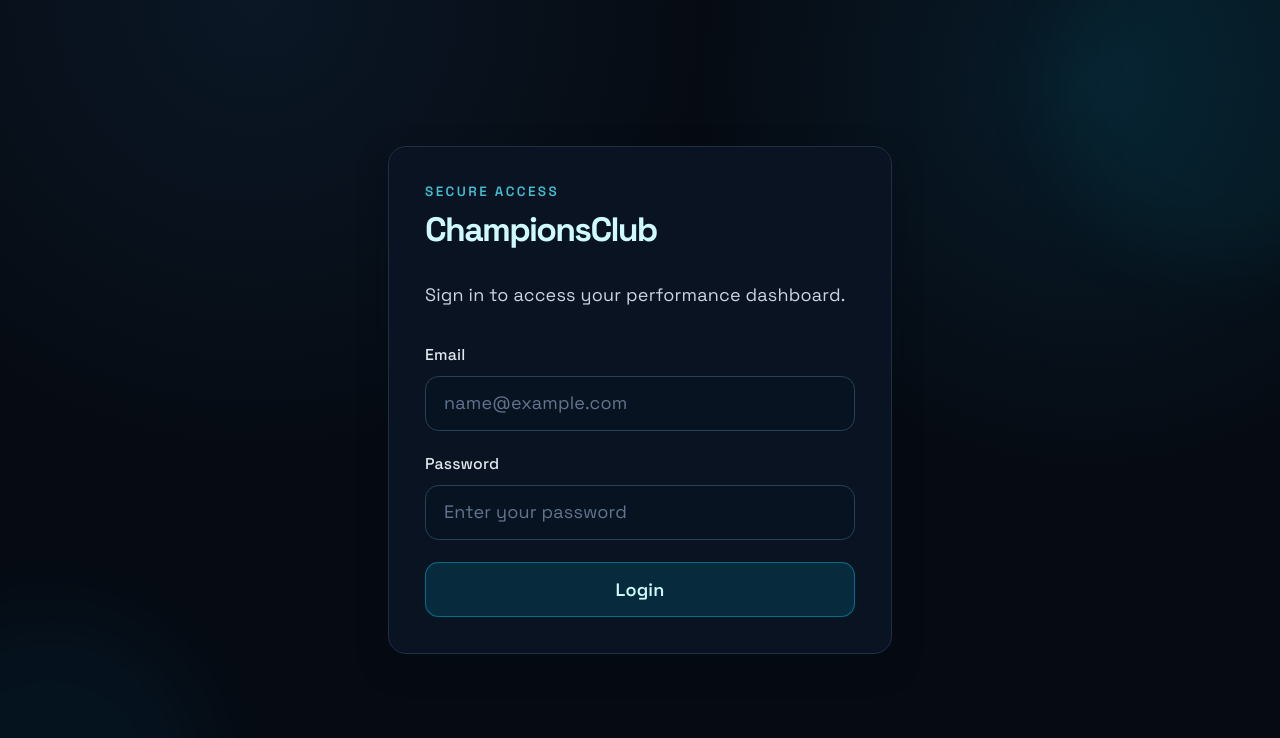
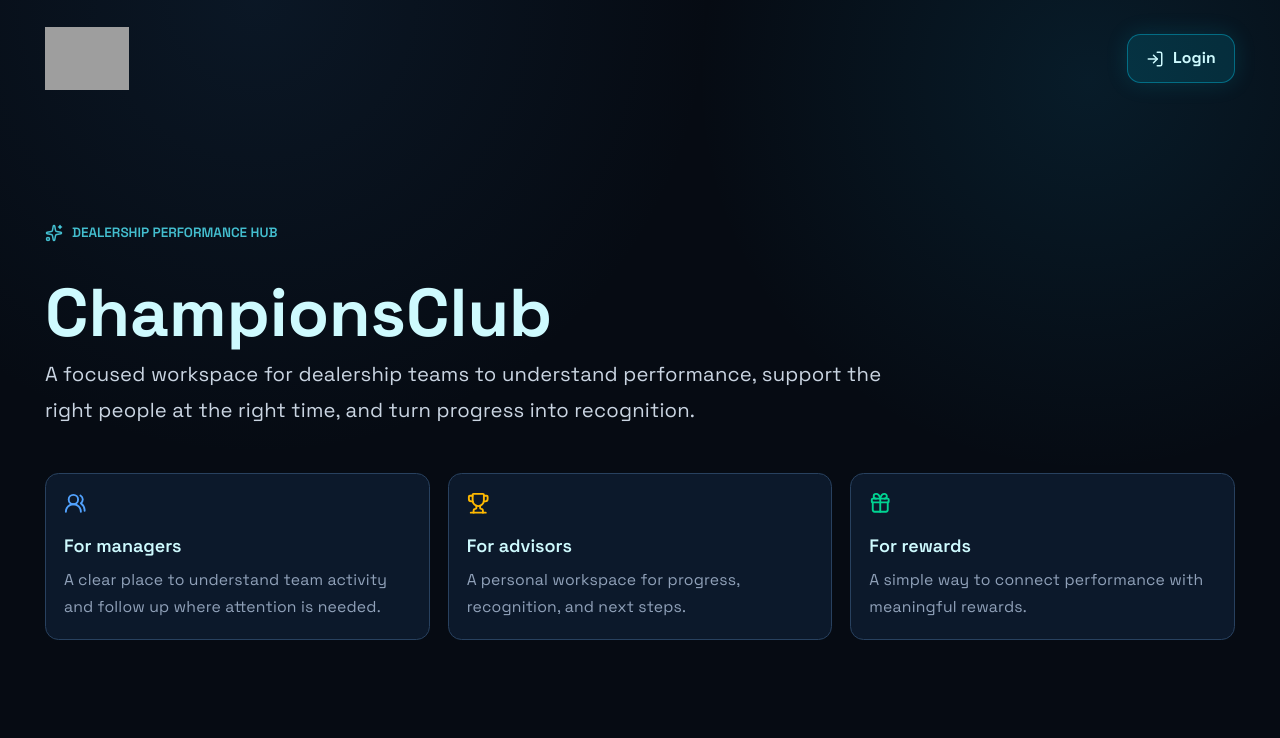
Before and after one commit to AlexandraPitaru/championsclub, a React (Vite) app in the folder championsclub-frontend/: page / in a window 1280 px wide. Before the commit this address led to /login. Shown: the top 738 px of the page. Built offline with nearby package versions, Linux system fonts and the light colour scheme; no server answers; grey boxes are pictures that could not be loaded.

Commit message:
create a homepage

```diff
--- a/championsclub-frontend/src/app/router/index.tsx
+++ b/championsclub-frontend/src/app/router/index.tsx
@@ -1,5 +1,6 @@
 //Definim rutele principale pentru aplicatie, folosind react-router-dom cum ar fi /login, /dashboard, /alerts, /manager/advisor/:id, /leaderboard
 import { Routes, Route, Navigate } from "react-router-dom";
+import HomePage from "../../pages/HomePage";
 import LoginPage from "../../pages/LoginPage";
 import ManagerDashboardPage from "../../pages/ManagerDashboardPage";
 import AdvisorProfilePage from "../../pages/AdvisorProfilePage";
@@ -15,6 +16,7 @@ import RedemptionHistoryPage from "../../pages/RedemptionHistoryPage";
 export default function AppRouter() {
     return (
         <Routes>
+            <Route path="/" element={<HomePage />} />
             <Route path="/login" element={<LoginPage />} />
             <Route path="/dashboard" element={<ManagerDashboardPage />} />
             <Route path="/alerts" element={<AlertsPage />} />
@@ -29,7 +31,7 @@ export default function AppRouter() {
             <Route path="/advisor-leaderboard" element={<AdvisorLeaderboardPage />} />
 
             {/* fallback */}
-      <Route path="*" element={<Navigate to="/login" />} />
+      <Route path="*" element={<Navigate to="/" />} />
     </Routes>
     );
 }
--- /dev/null
+++ b/championsclub-frontend/src/pages/HomePage.tsx
@@ -0,0 +1,96 @@
+import { Link } from "react-router-dom";
+import { Gift, LogIn, Sparkles, Trophy, UsersRound } from "lucide-react";
+
+const focusAreas = [
+  {
+    title: "For managers",
+    description: "A clear place to understand team activity and follow up where attention is needed.",
+    icon: UsersRound,
+    accent: "text-blue-400",
+  },
+  {
+    title: "For advisors",
+    description: "A personal workspace for progress, recognition, and next steps.",
+    icon: Trophy,
+    accent: "text-amber-400",
+  },
+  {
+    title: "For rewards",
+    description: "A simple way to connect performance with meaningful rewards.",
+    icon: Gift,
+    accent: "text-emerald-400",
+  },
+];
+
+export default function HomePage() {
+  return (
+    <main
+      className="min-h-screen text-[var(--text)]"
+      style={{
+        backgroundColor: "var(--bg)",
+        backgroundImage: "var(--app-shell-gradient)",
+      }}
+    >
+      <div className="mx-auto flex min-h-screen w-full max-w-7xl flex-col px-5 py-6 sm:px-8 lg:px-10">
+        <header className="flex items-center justify-between gap-4">
+          <div className="flex items-center gap-3" aria-label="ChampionsClub">
+            <img
+              src="/Logo2.png"
+              alt="ChampionsClub logo"
+              className="h-12 w-auto object-contain sm:h-14"
+            />
+          </div>
+
+          <Link
+            to="/login"
+            className="inline-flex min-h-11 items-center justify-center gap-2 rounded-xl border border-cyan-500/45 bg-cyan-500/15 px-4 py-2 text-sm font-bold text-cyan-100 shadow-[0_0_22px_rgba(6,182,212,0.16)] transition hover:bg-cyan-500/20 focus:outline-none focus:ring-2 focus:ring-cyan-400/45"
+          >
+            <LogIn className="h-4 w-4" />
+            Login
+          </Link>
+        </header>
+
+        <section className="flex flex-1 items-center py-10 lg:py-14">
+          <div className="w-full">
+            <p className="inline-flex items-center gap-2 text-xs font-semibold uppercase tracking-normal text-cyan-300/80">
+              <Sparkles className="h-4 w-4" />
+              Dealership performance hub
+            </p>
+
+            <h1 className="mb-0 mt-5 max-w-4xl text-4xl font-bold leading-tight tracking-normal text-cyan-100 sm:text-5xl lg:text-6xl">
+              ChampionsClub
+            </h1>
+
+            <p className="mt-5 max-w-3xl text-base leading-8 text-slate-300 sm:text-lg">
+              A focused workspace for dealership teams to understand performance, support the
+              right people at the right time, and turn progress into recognition.
+            </p>
+
+            <div className="mt-10 grid gap-4 md:grid-cols-3">
+              {focusAreas.map((area) => {
+                const Icon = area.icon;
+
+                return (
+                  <article
+                    key={area.title}
+                    className="rounded-xl border p-4"
+                    style={{
+                      borderColor: "var(--panel-border)",
+                      background: "var(--panel-soft-bg)",
+                    }}
+                  >
+                    <Icon className={`h-5 w-5 ${area.accent}`} />
+                    <h2 className="mt-4 text-base font-semibold tracking-normal text-cyan-100">
+                      {area.title}
+                    </h2>
+                    <p className="mt-2 text-sm leading-6 text-slate-400">{area.description}</p>
+                  </article>
+                );
+              })}
+            </div>
+          </div>
+        </section>
+      </div>
+    </main>
+  );
+}
```
